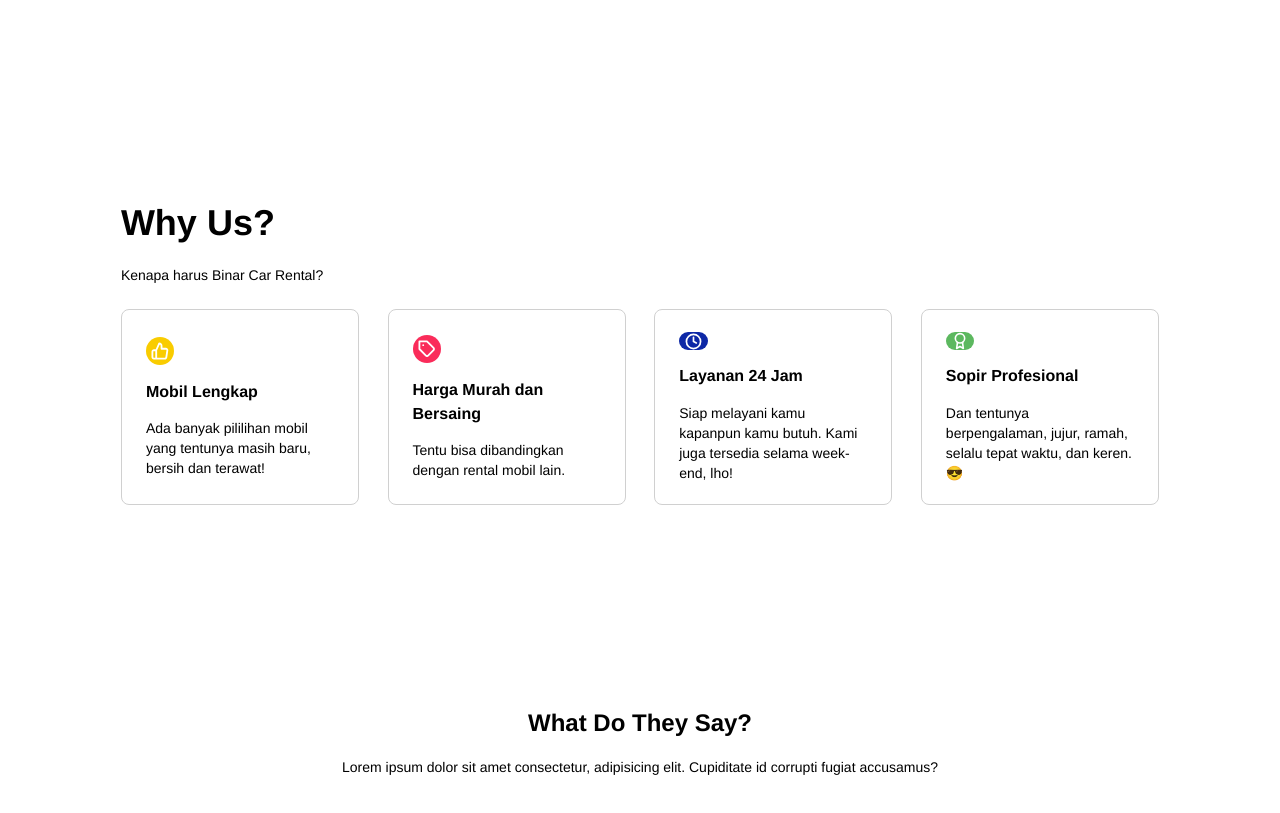
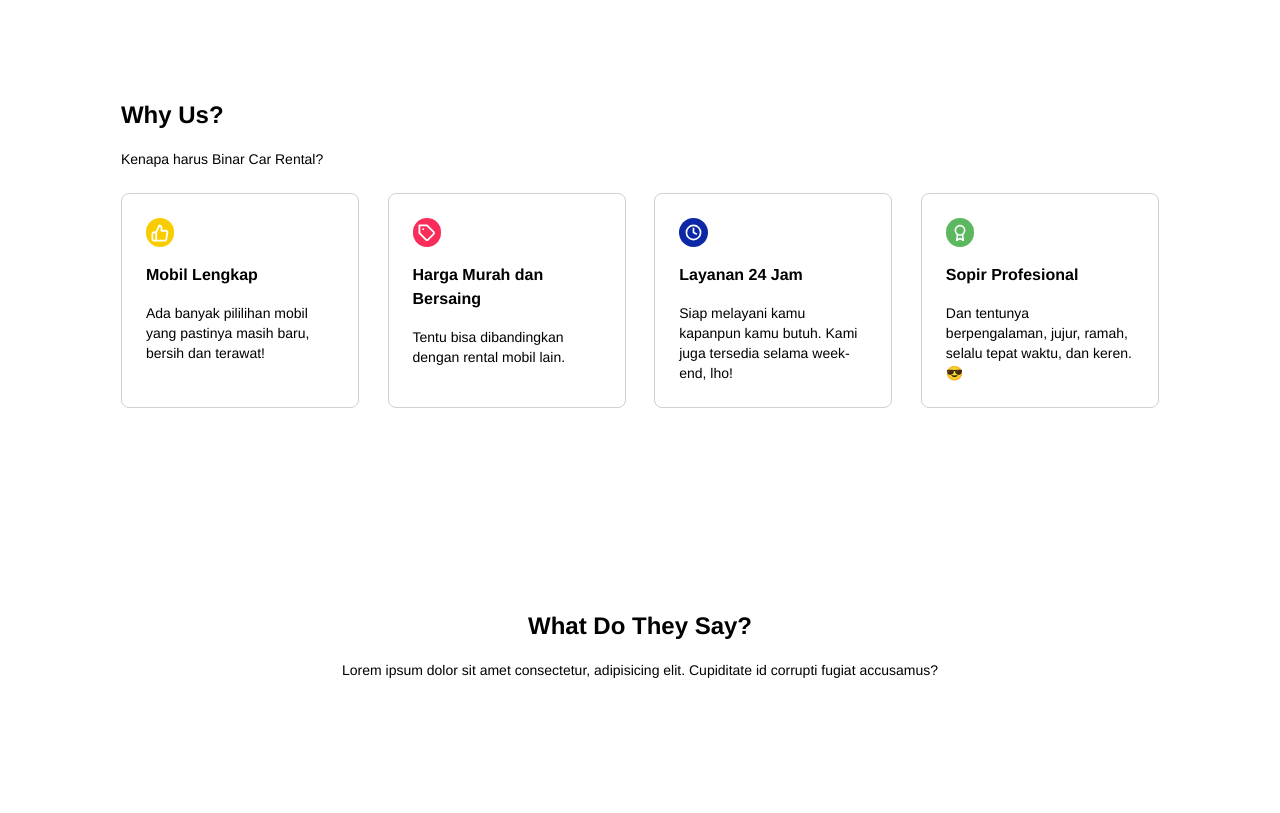
Before and after one commit to hatrnuhn/24001117-synrgy7-yin-bcr, a plain HTML site: page index.html in a window 1280 px wide. Shown: the part 986-1799 px from the top of the page. Drawn offline with Linux system fonts and the light colour scheme.

Commit message:
refactor(why us): more inline css

```diff
--- a/index.html
+++ b/index.html
@@ -96,43 +96,43 @@
         </div>
     </section>
 
-    <section class="why box-border flex justify-center sm:items-end">
-        <div class="why__content flex flex-col justify-between gap-6 items">
-            <div class="why__head flex flex-col items-center justify-center gap-4 sm:items-start">
-                <h1>Why Us?</h1>
+    <section class="why w-screen flex justify-center">
+        <div class="why__content w-91prcnt flex flex-col justify-between gap-6 sm:w-81prcnt">
+            <div class="why__head w-full flex flex-col items-center justify-center gap-4 sm:items-start">
+                <h2>Why Us?</h2>
                 <p>Kenapa harus Binar Car Rental?</p>
             </div>
 
             <div class="why__items-container flex flex-col justify-between gap-4 sm:flex-row">
-                <div class="why__items flex flex-col justify-center items-center border border-bcr-neutral02 p-6 rounded-lg">
+                <div class="why__items flex flex-col justify-start border border-bcr-neutral02 p-6 gap-4 rounded-lg">
                     <div class="why__icon bg-bcr-warning flex justify-center items-center rounded-full self-start">
                         <div class="thumb-icon svg bg-white"></div>
                     </div>
-                    <h1>Mobil Lengkap</h1>
-                    <p>Ada banyak pililihan mobil yang tentunya masih baru, bersih dan terawat!</p>
+                    <h3>Mobil Lengkap</h3>
+                    <p>Ada banyak pililihan mobil yang pastinya masih baru, bersih dan terawat!</p>
                 </div>
 
-                <div class="why__items flex flex-col justify-center items-center border border-bcr-neutral02 p-6 rounded-lg">
+                <div class="why__items flex flex-col justify-start border border-bcr-neutral02 p-6 gap-4 rounded-lg">
                     <div class="why__icon bg-bcr-danger flex justify-center items-center rounded-full self-start">
                         <div class="tag-icon svg bg-white"></div>
                     </div>
-                    <h1>Harga Murah dan Bersaing</h1>
+                    <h3>Harga Murah dan Bersaing</h3>
                     <p>Tentu bisa dibandingkan dengan rental mobil lain.</p>
                 </div>
 
-                <div class="why__items flex flex-col justify-center items-center border border-bcr-neutral02 p-6 rounded-lg">
+                <div class="why__items flex flex-col justify-start border border-bcr-neutral02 p-6 gap-4 rounded-lg">
                     <div class="why__icon bg-bcr-blue flex justify-center items-center rounded-full self-start">
                         <div class="clock-icon svg bg-white"></div>
                     </div>
-                    <h1>Layanan 24 Jam</h1>
+                    <h3>Layanan 24 Jam</h3>
                     <p>Siap melayani kamu kapanpun kamu butuh. Kami juga tersedia selama week-end, lho!</p>
                 </div>
 
-                <div class="why__items flex flex-col justify-center items-center border border-bcr-neutral02 p-6 rounded-lg">
+                <div class="why__items flex flex-col justify-start border border-bcr-neutral02 p-6 gap-4 rounded-lg">
                     <div class="why__icon bg-bcr-limegreen flex justify-center items-center rounded-full self-start">
                         <div class="medal-icon svg bg-white"></div>
                     </div>
-                    <h1>Sopir Profesional</h1>
+                    <h3>Sopir Profesional</h3>
                     <p>Dan tentunya berpengalaman, jujur, ramah, selalu tepat waktu, dan keren.😎</p>
                 </div>
             </div>
--- a/src/input.css
+++ b/src/input.css
@@ -10,22 +10,24 @@
 
 @layer base {
     body {
-        margin: 0;
-        padding: 0;
-        @apply flex flex-col gap-15 sm:gap-25;
+        @apply flex flex-col gap-15 sm:gap-25 m-0 p-0;
     }
 
     h1 {
-        @apply text-4xl font-bold leading-13;
+        @apply text-4xl font-bold leading-13 m-0;
 
     }
 
     h2 {
-        @apply text-2xl font-bold leading-9;
+        @apply text-2xl font-bold leading-9 m-0;
+    }
+
+    h3 {
+        @apply text-base font-bold leading-6 m-0;
     }
 
     p {
-        @apply text-sm font-light leading-5;
+        @apply text-sm font-light leading-5 m-0;
     }
 }
 
@@ -201,51 +203,13 @@
     /* end of services */
 
     /* why section */
-
-    .why {
-        height: 948px;
-        width: 100vw;
-    }
-
-    .why__content {
-        margin-top: 60px;
-        width: 91.111%;
-        height: 93.67%;
-    }
-
-    .why__head {
-        width:  100%;
-    }
-
-    .why__items-container {
-        height: 792px;
-        width: 100%;
-    }
-
-    .why__items {
-        height: 176px;
-        width: 100%;
-        gap: 1rem;
-    }
-
-    .why__items h1 {
-        font-size: 16px;
-        font-weight: 700;
-        line-height: 24px;
-        /* width: 85.3658%; */
-        width: 100%;
-    }
-
-    .why__items p {
-        font-size: 14px;
-        font-weight: 300;
-        line-height: 20px;
-        width: 100%;
-    }
-
     .why__icon {
         height: 32px;
         width: 32px;
+    }
+
+    .why__head p {
+        text-align: center;
     }
 
     .thumb-icon {
@@ -277,32 +241,8 @@
     }
 
     @media (min-width: 640px) {
-        .why {
-            height: 408px;
-        }
-
-        .why__content {
-            width: 81.111%;
-            height: 308px;
-        }
-
-        .why__items-container {
-            width: 100%;
-            height: 63.6363%;
-        }
-
         .why__items {
             width: 22.9452%;
-            height: 100%;
-            gap: 1.1111vw;
-        }
-
-        .why__items h1 {
-            font-size: 1.3vw;
-        }
-
-        .why__items p {
-            font-size: 1.1375vw;
         }
 
         .why__icon {
@@ -323,21 +263,6 @@
         }
     }
 
-    @media (min-width: 1230px) {
-        .why__items h1 {
-            font-size: 16px;
-        }
-
-        .why__items p {
-            font-size: 14px;
-        }
-    }
-
-    @media (min-width: 1440px) {
-        .why__items {
-            gap: 16px;
-        }
-    }
     /* end of why us */
 
     /* testy */
```
Also changed, not shown: style.css.
